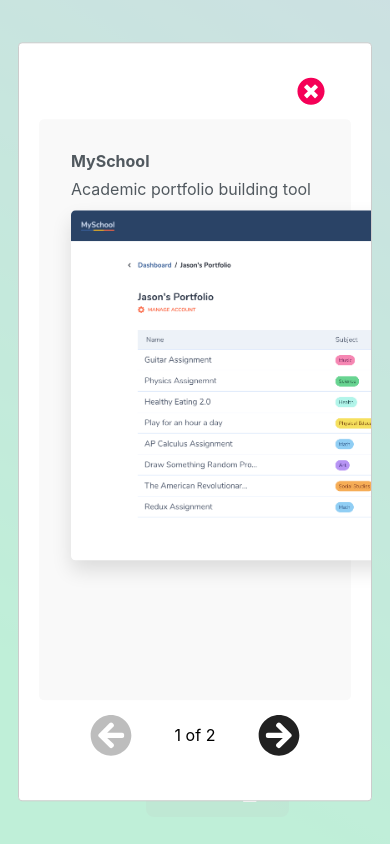
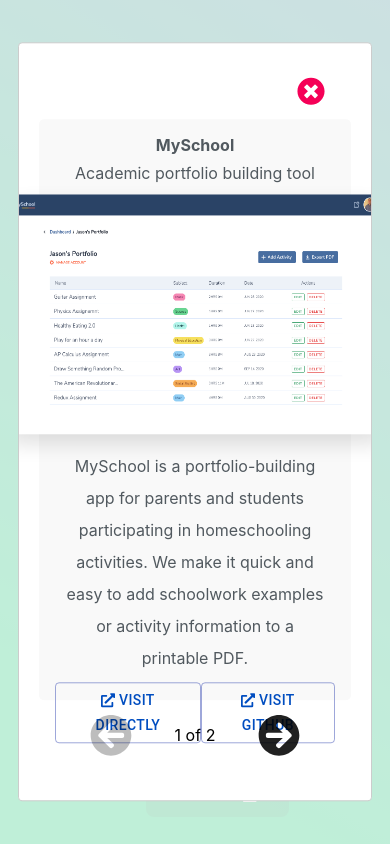
Before and after one commit to dylan17th/dylans-portfolio, a React (Create React App) app in the folder dylan_collins_portfolio/: page / in a window 390 px wide. Both pictures are taken after a click on the icon 231 px from the left and 512 px from the top of the page. Shown: the top 844 px of the page. Built offline with nearby package versions, Linux system fonts and the light colour scheme.

Commit message:
made the project modal responsive

```diff
--- a/dylan_collins_portfolio/package.json
+++ b/dylan_collins_portfolio/package.json
@@ -17,7 +17,7 @@
     "react-dom": "^16.13.1",
     "react-modal": "^3.11.2",
     "react-router-dom": "^5.2.0",
-    "react-scripts": "3.4.1",
+    "react-scripts": "3.4.1"
   },
   "scripts": {
     "start": "react-scripts start",
--- a/dylan_collins_portfolio/src/App.css
+++ b/dylan_collins_portfolio/src/App.css
@@ -131,15 +131,18 @@
   text-align: right;
   padding-right: 5rem;
 }
+
 .div-resume{
   padding: 0rem 3rem;
   position: absolute;
   left: 80vw;
   top: 92vh;
 }
+
 .top-links{
   color:white
 }
+
 .footer-left{
   text-align: left;
   padding: 1rem 4rem;
@@ -152,7 +155,6 @@
 
 .more-div{
   width: 50% ;
-  border: yellow solid 2px;
 }
 
 .color-div{
@@ -160,13 +162,16 @@
   height: 3%;
   padding-bottom: 1.8rem;
 }
+
 .main-project-div{
   height: 65vh;
   padding: 1rem;
   background-color: #F9F9F9;
   border-radius: 5px;
   display: flex;
+  justify-content: space-evenly;
 }
+
 .project-description{
   padding: .5rem;
   font-weight: bold;
@@ -187,11 +192,13 @@
   box-shadow: 0px 10px 20px rgba(0, 0, 0, 0.12);
   border-radius: .3rem ;
 }
+
 .exit-button{
   display: flex;
   justify-content: flex-end;
   padding: .5rem;
 }
+
 .button-div{
   display: flex;
   padding-top: 3rem;
@@ -220,8 +227,21 @@
   display: flex;
   flex-direction: column;
   align-items: flex-start;
-  padding-bottom: "3rem";
+  padding: 1rem;
 }
+
+.tech2{
+  display: none;
+}
+
+.left-project{
+  padding: 1rem;
+}
+
+.right-project{
+  padding: 1rem;
+}
+
 
 @media (max-width:1280px){
   .div-resume{
@@ -236,15 +256,90 @@
   }
 }
 
+@media (max-width:1280px){
+  .project-image{
+    width: 500px;
+    height: 300px;
+  }
+  .tech-section{
+    display: none;
+  }
+  .tech2{
+    display: flex;
+    flex-direction: column;
+    align-items: flex-start;
+    padding-bottom: 3rem;
+    width: 100%;
+  }
+  .main-project-div{
+    flex-wrap: wrap;
+  }
+  .left-project{
+    width: 50%;
+  }
+  .right-project{
+    width: 40%;
+  }
+}
+
+@media (max-width:1220px){
+  .project-image{
+    width: 460px;
+    height: 300px;
+  }
+
+}
+
+@media (max-width:1150px){
+  .project-image{
+    width: 430px;
+    height: 300px;
+  }
+
+}
+
+
+@media (max-width:1100px){
+  .tech2{
+    display: none;
+  }
+  .main-project-div{
+    flex-direction: column;
+    flex-wrap: nowrap;
+  }
+  .color-div{
+    display: none;
+  }
+  .right-project{
+    width: 100%;
+    padding: 0rem;
+  }
+  .left-project{
+    display: flex;
+    flex-direction: column;
+    align-items: center;
+    justify-content: center;
+    width: 100%;
+    padding: 0rem;
+  }
+  .project-description{
+    display: none;
+  }
+  .project-description1{
+    text-align: center;
+  }
+  .button-div{
+    padding-top: 1.5rem;
+  }
+
+}
+
 @media (max-width:1050px){
   .column-photos{
     display: none;
   }
   .image1{
     width: 100%;
-  }
-  .button-div{
-    justify-content: center;
   }
 }
 
@@ -255,6 +350,16 @@
   .blue-line{
     display: none;
   }
+}
+
+@media (max-width:990px){
+  .button-div{
+    padding-top: .5rem;
+  }
+    .project-image{
+      width: 460px;
+      height: 275px;
+    }
 }
 
 @media (max-width:850px){
@@ -295,8 +400,11 @@
 }
 
 
-@media (max-width:676px){
-
+@media (max-width:700px){
+  .project-image{
+    width: 400px;
+    height: 260px;
+  }
 }
 
 @media (max-width:640px){
@@ -367,6 +475,13 @@
   }
 }
 
+@media (max-width:540px){
+  .project-image{
+    width: 375px;
+    height: 240px;
+  }
+}
+
 @media (max-width:500px){
   .photo-div{
     margin-left: -2rem;
--- a/dylan_collins_portfolio/src/Components/MainPage/Projects.js
+++ b/dylan_collins_portfolio/src/Components/MainPage/Projects.js
@@ -28,6 +28,7 @@
 
 
 const Pros = ({ setIsOpen, modalIsOpen }) => {
+
     const [myProjects, setProjects] = useState(projects);
     const [currentIndex, setCurrentIndex] = useState(0);
 
@@ -47,7 +48,7 @@
                     <Exit color="secondary" style={{}} onClick={closeModal}><FontAwesomeIcon className="fas fa-camera fa-2x" icon={faTimesCircle} /></Exit>
                 </div>
                 <div className="main-project-div">
-                    <section style={{ padding: "1rem" }}>
+                    <section className="left-project">
                         <div style={{ fontWeight: "bold", paddingBottom: ".5rem", color: "#51595F" }}>{myProjects[currentIndex].name}</div>
                         <div style={{ paddingBottom: ".7rem", color: "#51595F" }}>{myProjects[currentIndex].subtitle}</div>
                         <img className="project-image" src={myProjects[currentIndex].photos[0]} />
@@ -58,7 +59,7 @@
                             </div>
                         </section>
                     </section>
-                    <section style={{ padding: "1rem" }}>
+                    <section className="right-project">
                         <div className='color-div' >
                             <div className='logo'></div>
                             <div style={{ backgroundColor: myProjects[currentIndex].colors[0], width: '40.9%' }} className='logo'></div>
@@ -75,6 +76,12 @@
                             </div>
                         </div>
                     </section>
+                    <section className='tech-section tech2'>
+                        <h4 className='techHeading'>Technologies used:</h4>
+                        <div style={{ display: 'flex' }}>
+                            {projects[currentIndex].tech.map(tech => (<div key={tech} style={{ color: "#51595F" }} className='tech'>{tech}</div>))}
+                        </div>
+                    </section>
                 </div>
                 <div className="switcher">
                     <Button disabled={currentIndex === 0 ? true : false} onClick={() => setCurrentIndex(currentIndex - 1)}><FontAwesomeIcon className="fas fa-camera fa-3x" icon={faArrowCircleLeft} /></Button>
```
Also changed, not shown: dylan_collins_portfolio/src/data/index.js (line endings or trailing spaces), 1 other file (tests, documents, lock files or other folders).
